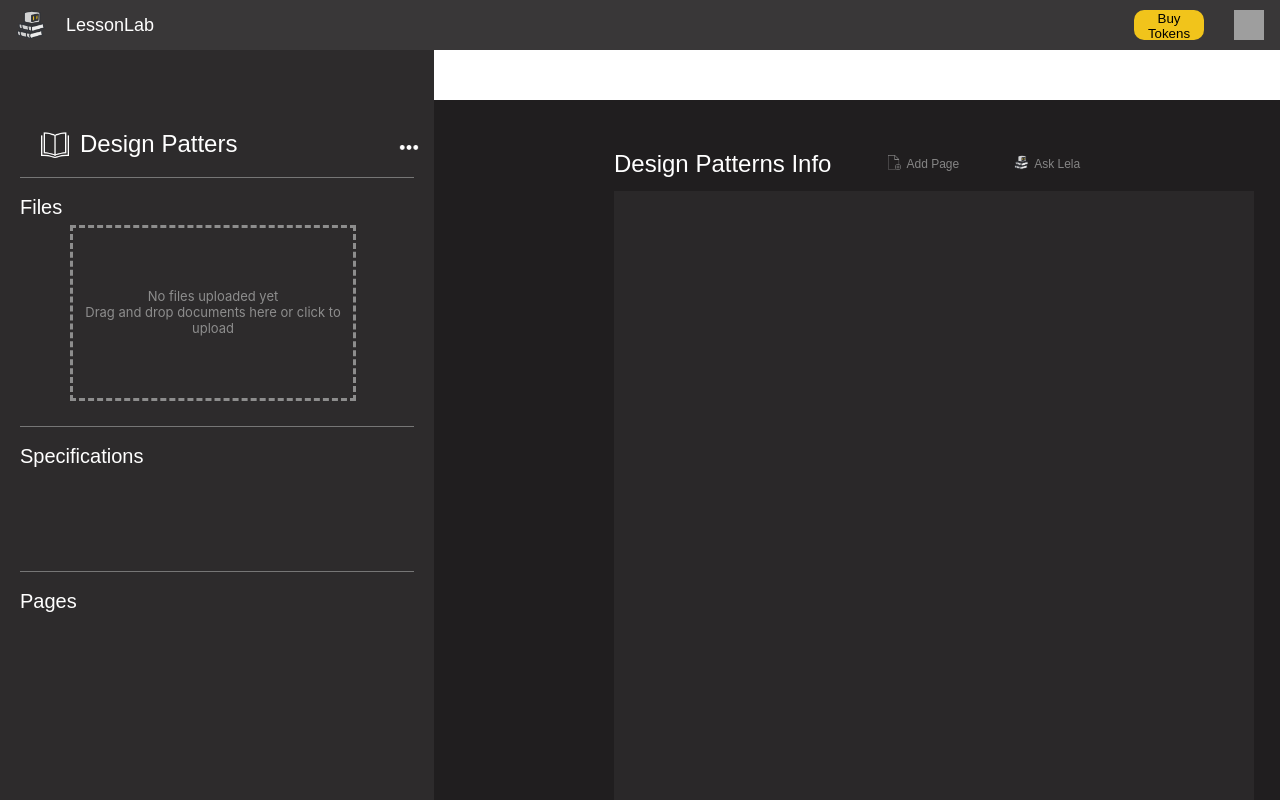
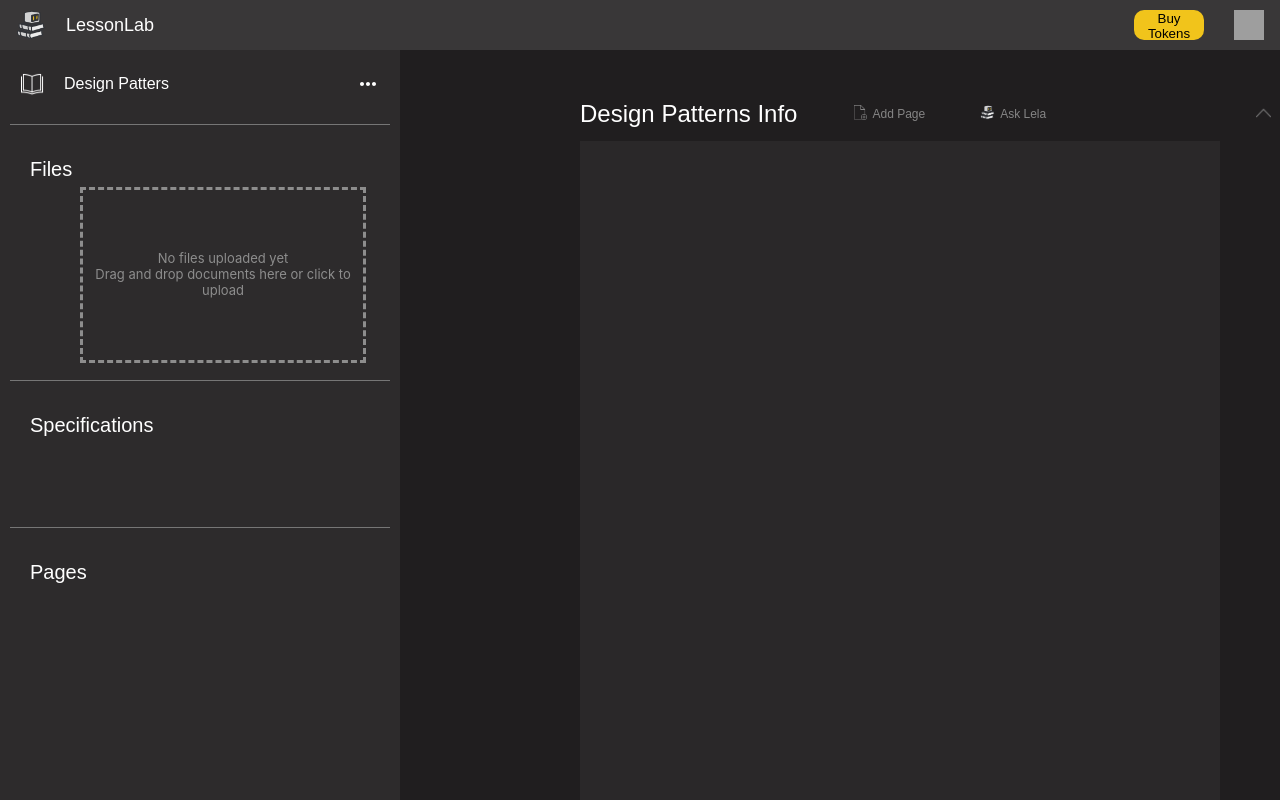
Before and after one commit to EdCamarillo/LessonLab-Frontend, a React (Create React App) app: page /lesson in a window 1280 px wide. Built offline with nearby package versions, Linux system fonts and the light colour scheme; grey boxes are pictures that could not be loaded.

Commit message:
fixed lesson sidebar

```diff
--- a/src/components/sideBarLesson.jsx
+++ b/src/components/sideBarLesson.jsx
@@ -9,6 +9,7 @@ import Delete from '../assets/delete.png'
 import EllipsisBtn from '../assets/ellipsis_btn.png'
 import '../styles/addNewDocumentPopUpWindow.css';
 import '../styles/sideBarLesson.css';
+import { MoreHoriz } from '@mui/icons-material';
 
 
 const SideBarLesson = () => {
@@ -30,12 +31,7 @@ const SideBarLesson = () => {
         <div className="docu2">
         <img src={Lesson2} alt="lesson" className="Lesson" />
           <h1>Design Patters</h1>
-          <img
-              src={EllipsisBtn}
-              alt="EllipseBtn"
-              className="EllipseBtn2"
-              onClick={() => toggleDropdown("designPatterns")}
-            />
+            <MoreHoriz className='more-icon-lesson' onClick={() => toggleDropdown("designPatterns")}/>
             {activeDropdown === "designPatterns" && (
               <div className="dropdown-menu-lesson">
                 <ul className='dropdown-item'>
--- a/src/styles/lesson.css
+++ b/src/styles/lesson.css
@@ -2,8 +2,7 @@
     position: fixed;
     width: 100%;
     height: 100%;
-    margin-left: 434px;
-    margin-top: 50px;
+    margin-left: 400px;
     background-color: #201E1F;
 }
 #lesson-container h1{
--- a/src/styles/sideBar.css
+++ b/src/styles/sideBar.css
@@ -19,9 +19,9 @@
     left: 24px;
     font-family: Actor;
     font-size: 16px;
-    font-weight: 400;
+    font-weight: bold;
     text-align: left;
-    color: white;
+    color: rgb(168, 168, 168);
     font-family: 'Sansation Light', sans-serif;
 }
 .docu img {
--- a/src/styles/sideBarLesson.css
+++ b/src/styles/sideBarLesson.css
@@ -1,38 +1,42 @@
 .sideBar-lesson {
     background-color: #2d2b2c;
-    width: 434px;
-    height: 870px;
+    width: 400px;
+    height: 100%;
     position: fixed;
+    box-sizing: border-box;
+    padding: 10px;
 }
 .docu2 h1 {
     margin: 0px;
-    width: 200px;
-    height: 62px;
-    left: 44px;
+    margin-left: 20px;
     font-family: Actor;
-    font-size: 24px;
+    font-size: 16px;
     font-weight: 400;
     line-height: 28.87px;
     text-align: left;
     color: white;
     font-family: 'Sansation Light', sans-serif;
-    margin: 80px 0px 0px 80px;
+}
+.docu2 {
+    align-items: center;
+    display: flex;
+    padding: 10px;
+    box-sizing: border-box;
 }
 .Lesson {
-    width: 30px;
-    height: 30px;
-    margin-left: 40px;
+    width: 24px;
+    height: 24px;
     float: left;
     margin-top: 0px;
 }
-.EllipseBtn2 {
+.more-icon-lesson {
     width: 20px;
     height: auto;
     vertical-align: middle;
     float: right;
     cursor: pointer;
-    margin-right: 15px;
-    margin-top: -55px;
+    margin-left: auto;
+    color: white;
 }
 .dummy-lesson {
     background-color: #383637;
@@ -83,7 +87,7 @@
 }
 .line {
     border-top: 1px solid #767676;
-    margin: -15px 20px;
+    margin-top: 15px;
     padding: 0;
     list-style: none;
 }
```
